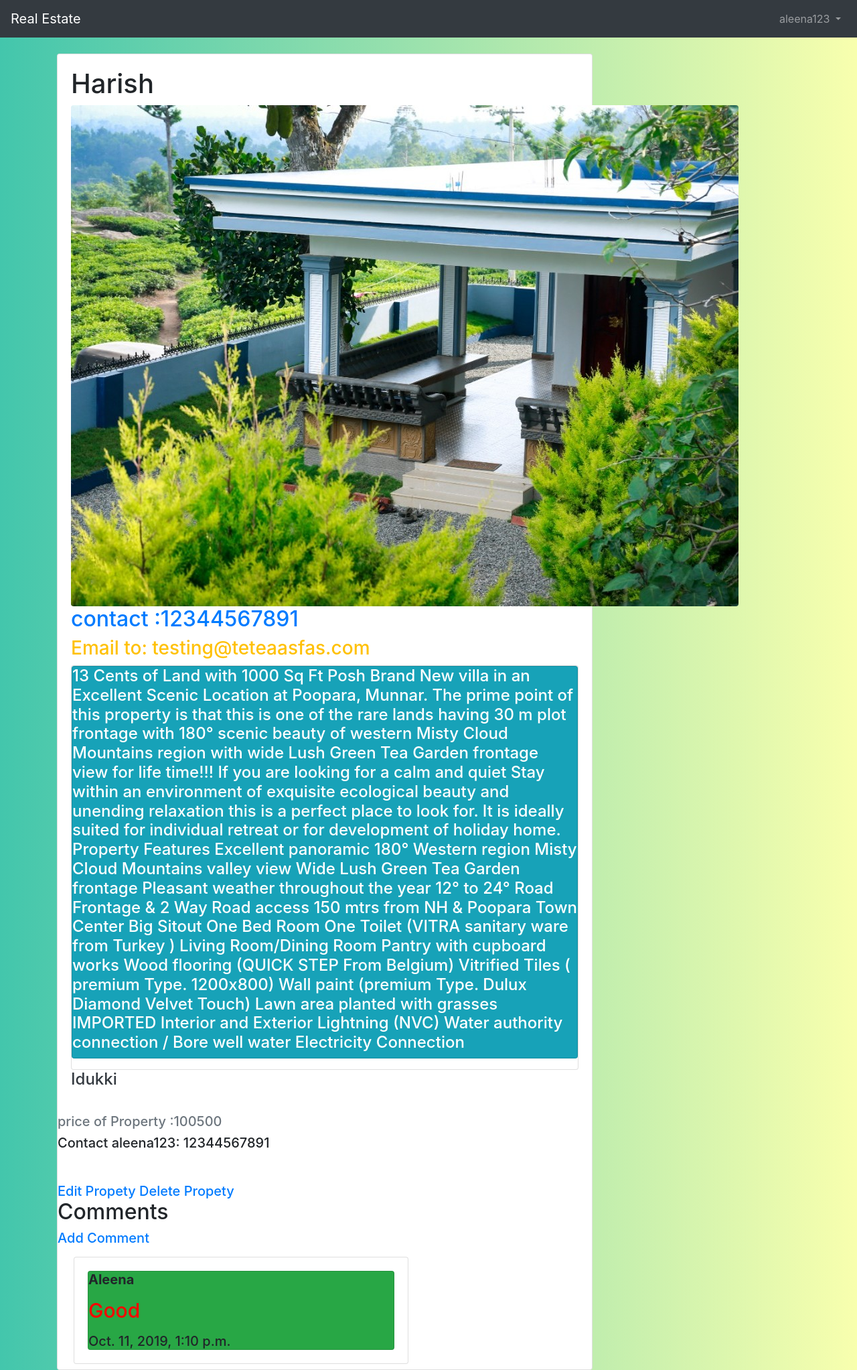
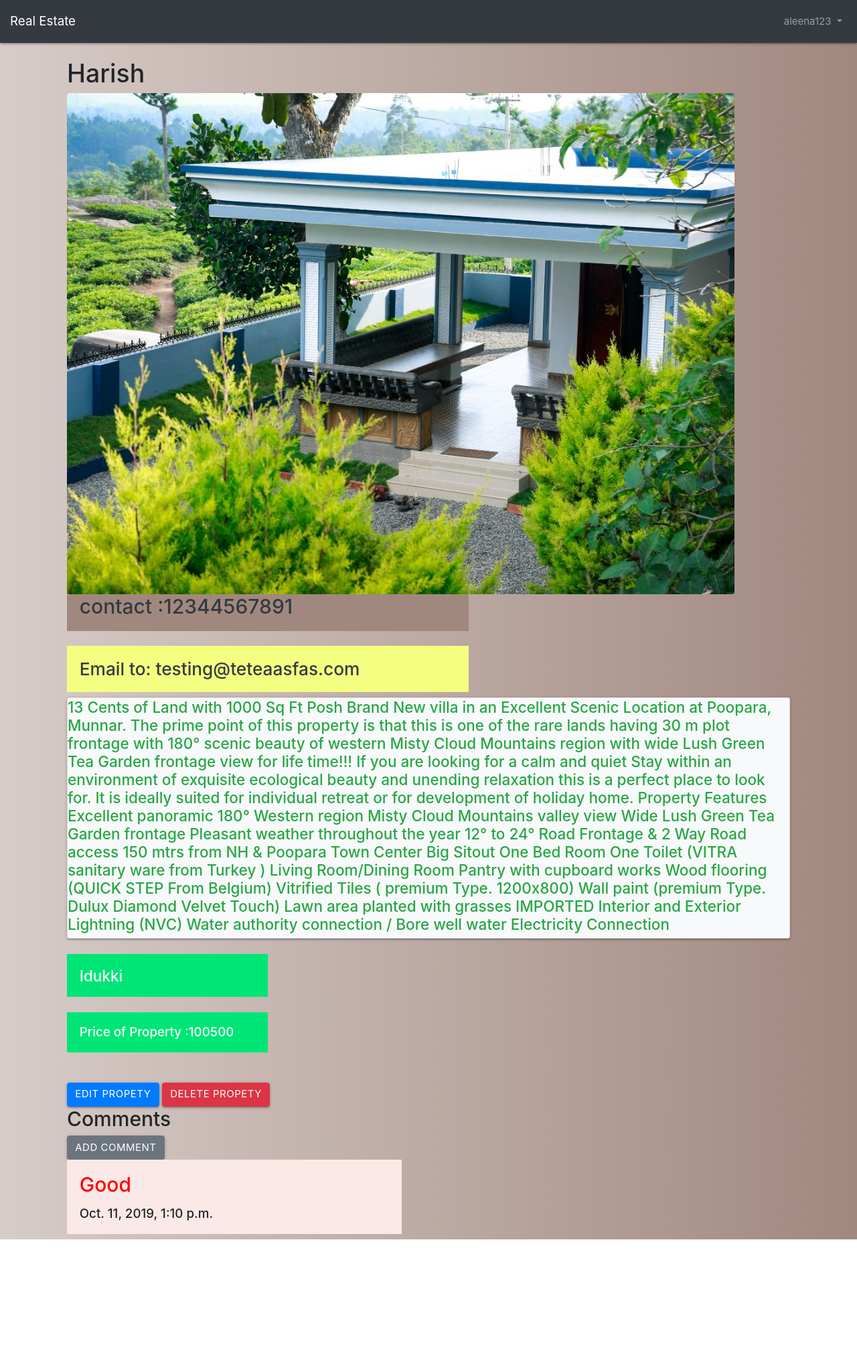
Before and after one commit to AleenaShibu/new_real_estate, a Django app: page /detail/1/ in a window 1280 px wide. Shown: the whole page at 67% size. After the commit the page ends 1850 px from the top, so only its background shows below. Run offline with Django 3.2, Linux system fonts and the light colour scheme; a user stored in the database is signed in; data comes from the database, SQL or seed files in the repository; some libraries are stand-ins or nearby versions.

Commit message:
made changes in home page and base page implemented  materialize

```diff
--- a/static/css/base.css
+++ b/static/css/base.css
@@ -1,6 +1,6 @@
 
 body {
-	background: linear-gradient(to right, #43c6ac, #f8ffae);
+	background: linear-gradient(to right, #d7ccc8, #a1887f);
 	height: 100%;
 	margin: 0;
 	background-repeat: no-repeat;
--- a/templates/base.html
+++ b/templates/base.html
@@ -7,6 +7,9 @@
     <meta charset="utf-8">
     <meta name="viewport" content="width=device-width, \\
     initial-scale=1, shrink-to-fit=no">
+
+      <link rel="stylesheet" href="https://cdnjs.cloudflare.com/ajax/libs/materialize/1.0.0/css/materialize.min.css">
+
 
     <!-- Bootstrap CSS -->
     <link rel="stylesheet" href="https://stackpath.bootstrapcdn.com/bootstrap/4.1.3/css/bootstrap.min.css" integrity="sha384-MCw98/SFnGE8fJT3GXwEOngsV7Zt27NXFoaoApmYm81iuXoPkFOJwJ8ERdknLPMO" crossorigin="anonymous">
@@ -67,5 +70,6 @@
     <script src="https://code.jquery.com/jquery-3.3.1.slim.min.js" integrity="sha384-q8i/X+965DzO0rT7abK41JStQIAqVgRVzpbzo5smXKp4YfRvH+8abtTE1Pi6jizo" crossorigin="anonymous"></script>
 <script src="https://cdnjs.cloudflare.com/ajax/libs/popper.js/1.14.3/umd/popper.min.js" integrity="sha384-ZMP7rVo3mIykV+2+9J3UJ46jBk0WLaUAdn689aCwoqbBJiSnjAK/l8WvCWPIPm49" crossorigin="anonymous"></script>
 <script src="https://stackpath.bootstrapcdn.com/bootstrap/4.1.3/js/bootstrap.min.js" integrity="sha384-ChfqqxuZUCnJSK3+MXmPNIyE6ZbWh2IMqE241rYiqJxyMiZ6OW/JmZQ5stwEULTy" crossorigin="anonymous"></script>
+   <script src="https://cdnjs.cloudflare.com/ajax/libs/materialize/1.0.0/js/materialize.min.js"></script>
   </body>
 </html>
--- a/templates/detail.html
+++ b/templates/detail.html
@@ -4,29 +4,34 @@
 {% endblock title %}
 
 	{% block body %}
-		<div class="card" style="width: 50rem;">
-		<div class ="card-body">
+	<div class='container'>
+
+	<h1 class ="text-bold"> {{ realtor.owner_name}} </h1>
+	<img class= "rounded float-left md-5" src="{{ realtor.photo.url}}" alt=" ">
 
 
-	<h1 class ="text-bold"> {{ realtor.owner_name}} </h1>
-	<img class= "rounded" src="{{ realtor.photo.url}}" alt=" ">
-
-	<h2 class="text-primary"> contact :{{ realtor.phone }} </h2>
-	<h3 class="text-warning">Email to: {{ realtor.email }}</h3>
-	<div class="card" style="length: 100rem;">
-
-			<div class="card text-white bg-info mb-3" >
+	<div >
+	<h2 class= " card-body bg-#a1887f brown lighten-2 text-dark mt-5" style="width: 40rem;"> contact :{{ realtor.phone }} </h2>
+	<h3 class= " card-body bg-#f4ff81 lime accent-1 text-dark mt-4" style="width: 40rem;">Email to: {{ realtor.email }}</h3>
+</div>
+	<div class="card bg-light" style="length: 100rem;">
 
 
-			<h4 class="text-white"> {{ realtor.description }}</h4>
-		</div>
-	</div>
 
 
-	<h4 class="text-dark"> {{ realtor.district }}</h4>
-	<p> {{ realtor.describtion }} </p>
+			<h4 class="text-success"> {{ realtor.description }}</h4>
+
+
+
 </div>
-<h5 class="text-muted"> price of Property :{{ realtor.price }}</h5>
+
+
+
+<h4 class= " card-body bg-#00e676 green accent-3 text-light mt-4" style="width: 20rem;"> {{ realtor.district }}</h4>
+
+
+<h5 class=" card-body bg-#00e676 green accent-3 text-light mt-4" style="width: 20rem;">
+	 Price of Property :{{ realtor.price }}</h5>
 {% if request.user.username == realtors.owner.username %}
 
 
@@ -36,29 +41,30 @@
 {% if request.user.is_authenticated %}
 
 
-<h5 > Contact {{ realtor.owner.username }}: {{ realtor.phone }} </a>
-
 <div class="mt-5">
 
-<a href ="{% url 'edit' realtor.id %}">Edit Propety  </a>
-<a href ="{% url 'delete' realtor.id %}">Delete Propety  </a>
+	<a class="btn btn-primary" href = "{% url 'edit' realtor.id %}"role="button">Edit Propety  </a>
+
+	<a class="btn btn-danger" href ="{% url 'delete' realtor.id %}"role="button">Delete Propety   </a>
+</div>
 <h2>
 	Comments </h2>
-<a href ="{% url 'comment' realtor.id %}">Add Comment </a>
+	<a class="btn btn-secondary" href ="{% url 'comment' realtor.id %}"role="button">Add Comment </a>
+
 
 {% for comment in realtor.comments.all %}
     <div class="d-flex flex-column">
-    <div class="comment card mt-3 ml-4" style="width:500px;">
-       <div class="card-body">
-       	<div class="card bg-success">
-        <strong>{{ comment.user }}</strong>
-        <p><p style="color:red">{{ comment.text }}</p>
+
+       <div><h5 class="card-body bg-#fbe9e7 deep-orange lighten-5" style ="width:500px;">
+
+
+        <p style="color:red">{{ comment.text }}</p>
         <div class="date">{{ comment.created_date }}</div>
     </div>
-    </div>
+
 </div>
 </div>
-</div>
+
 {% endfor %}
 {% endif %}
 
```
